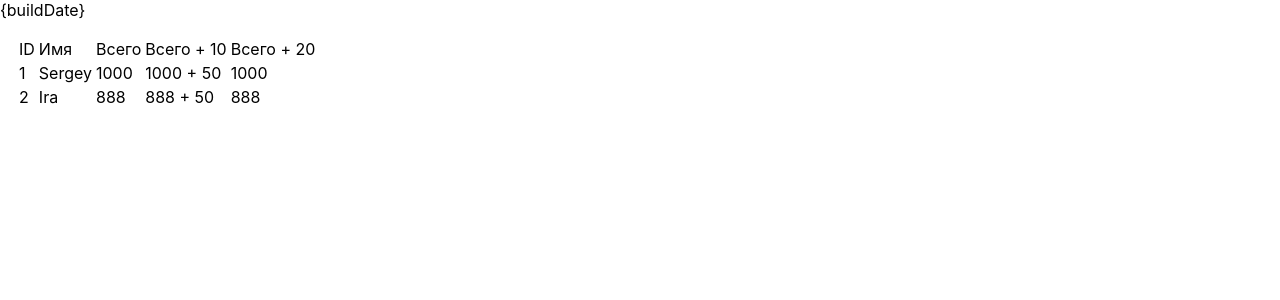
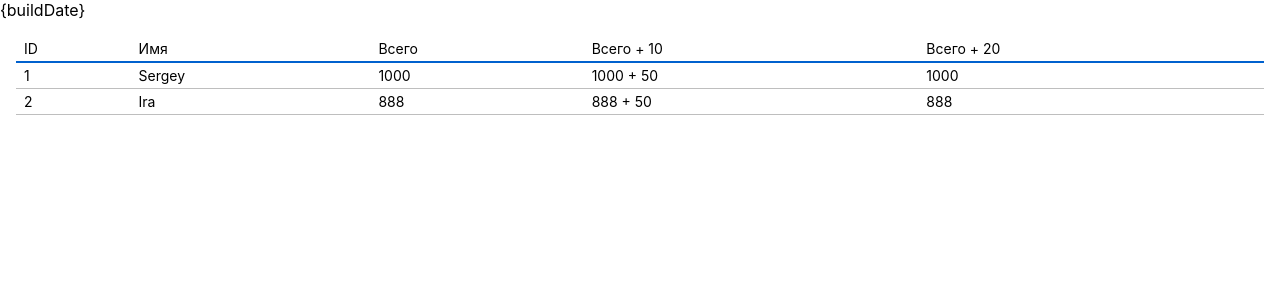
Before and after one commit to mukhindev/template-react, a React (Vite) app: page / in a window 1280 px wide. Shown: the top 300 px of the page. Built offline with nearby package versions, Linux system fonts and the light colour scheme.

Commit message:
Update Table

```diff
--- a/src/app/App/App.tsx
+++ b/src/app/App/App.tsx
@@ -2,10 +2,20 @@ import DataTable from "~/shared/ui/DataTable";
 import styles from "./App.module.scss";
 
 const orders = [
-  { id: "1", user: { firstName: "Sergey", lastName: "Mukhin" }, total: 1000 },
+  {
+    id: "1",
+    user: {
+      firstName: "Sergey",
+      lastName: "Mukhin",
+    },
+    total: 1000,
+  },
   {
     id: "2",
-    user: { firstName: "Ira", lastName: "Pivovarova" },
+    user: {
+      firstName: "Ira",
+      lastName: "Pivovarova",
+    },
     total: 888,
   },
 ];
--- a/src/app/main.tsx
+++ b/src/app/main.tsx
@@ -1,5 +1,6 @@
 import { createRoot } from "react-dom/client";
 import App from "~/app/App";
+import "./variables.scss";
 import "./main.scss";
 
 const rootElement = document.getElementById("root");
--- /dev/null
+++ b/src/app/variables.scss
@@ -0,0 +1,19 @@
+:root {
+  /* colors */
+  --color-primary: oklch(0.5 0.2 250);
+  --color-border: oklch(0.8 0 90);
+
+  /* font-size */
+  --font-size-sm: 0.875rem;
+  --font-size-md: 1rem;
+
+  /* spacing */
+  --scaling-factor: 8px;
+
+  /* indent */
+  --spacing-xs: calc(0.5 * var(--scaling-factor));
+  --spacing-sm: calc(1 * var(--scaling-factor));
+  --spacing-md: calc(1.5 * var(--scaling-factor));
+  --spacing-lg: calc(3 * var(--scaling-factor));
+  --spacing-xl: calc(6 * var(--scaling-factor));
+}
--- /dev/null
+++ b/src/shared/ui/DataTable/DataTable.module.scss
@@ -0,0 +1,20 @@
+.DataTable {
+  overflow-x: auto;
+  font-size: var(--font-size-sm);
+
+  &Table {
+    table-layout: auto;
+    border-collapse: collapse;
+    width: 100%;
+  }
+
+  &HeadCell {
+    padding: var(--spacing-xs) var(--spacing-sm);
+    border-bottom: 2px solid var(--color-primary);
+  }
+
+  &BodyCell {
+    padding: var(--spacing-xs) var(--spacing-sm);
+    border-bottom: 1px solid var(--color-border);
+  }
+}
--- a/src/shared/ui/DataTable/DataTable.tsx
+++ b/src/shared/ui/DataTable/DataTable.tsx
@@ -1,6 +1,9 @@
+import { ForwardedRef, forwardRef, HTMLAttributes, ReactNode } from "react";
 import { ColumnDef } from "./types";
+import styles from "./DataTable.module.scss";
+import { clsx } from "clsx";
 
-interface DataTableProps<T> {
+interface DataTableProps<T> extends HTMLAttributes<HTMLDivElement> {
   /** Определение колонок таблицы */
   defs: ColumnDef<T>[];
   /** Массив данных для вывода. Каждый элемент — строка */
@@ -8,26 +11,42 @@ interface DataTableProps<T> {
 }
 
 /** Генерация таблицы из данных */
-export default function DataTable<T>(props: DataTableProps<T>) {
-  if (!props.data || !props.defs) {
+export default forwardRef(function DataTable<T>(
+  props: DataTableProps<T>,
+  ref: ForwardedRef<HTMLDivElement>,
+) {
+  const {
+    data = [],
+    defs = [],
+    "data-component": dataComponent,
+    className,
+    ...divProps
+  } = props;
+
+  if (!data || !defs) {
     return null;
   }
 
   return (
-    <div data-component="DataTable">
-      <table>
+    <div
+      data-component={!dataComponent ? "Table" : `Table/${dataComponent}`}
+      className={clsx(styles.DataTable, className)}
+      ref={ref}
+      {...divProps}
+    >
+      <table className={styles.DataTableTable}>
         <thead>
           <tr>
-            {props.defs.map((def, defIndex) => {
+            {defs.map((def, defIndex) => {
               return <DataTableHeadCell key={defIndex} def={def} />;
             })}
           </tr>
         </thead>
         <tbody>
-          {props.data.map((item, dataIndex) => {
+          {data.map((item, dataIndex) => {
             return (
               <tr key={dataIndex}>
-                {props.defs.map((def, defIndex) => {
+                {defs.map((def, defIndex) => {
                   return (
                     <DataTableBodyCell
                       key={defIndex}
@@ -44,23 +63,29 @@ export default function DataTable<T>(props: DataTableProps<T>) {
       </table>
     </div>
   );
-}
+});
 
-interface DataTableHeadCellProps<T> {
+interface DataTableHeadCellProps<T>
+  extends HTMLAttributes<HTMLTableCellElement> {
   /** Определение колонки (свойства колонки) */
   def: ColumnDef<T>;
 }
 function DataTableHeadCell<T>(props: DataTableHeadCellProps<T>) {
-  const { def } = props;
+  const { def, className } = props;
 
   return (
-    <td data-component="DataTableHeadCell" {...def.headCellProps}>
+    <td
+      data-component="DataTableHeadCell"
+      className={clsx(styles.DataTableHeadCell, className)}
+      {...def.headCellProps}
+    >
       {def.title ?? def.valueKey}
     </td>
   );
 }
 
-interface DataTableBodyCellProps<T> {
+interface DataTableBodyCellProps<T>
+  extends HTMLAttributes<HTMLTableCellElement> {
   /** Определение колонки (свойства колонки) */
   def: ColumnDef<T>;
   /** Данные строки таблицы */
@@ -69,14 +94,22 @@ interface DataTableBodyCellProps<T> {
 }
 
 function DataTableBodyCell<T>(props: DataTableBodyCellProps<T>) {
-  const { def, item, index } = props;
+  const { def, item, index, className } = props;
+
+  const withWrapper = (element: ReactNode) => {
+    return (
+      <td
+        data-component="DataTableBodyCell"
+        className={clsx(styles.DataTableBodyCell, className)}
+        {...def.bodyCellProps}
+      >
+        {element}
+      </td>
+    );
+  };
 
   if (def.render) {
-    return (
-      <td data-component="DataTableBodyCell" {...def.bodyCellProps}>
-        {def.render(props.item, index)}
-      </td>
-    );
+    return withWrapper(def.render(props.item, index));
   }
 
   const value = def.valueKey && getValueFromObject(item, def.valueKey);
@@ -87,11 +120,7 @@ function DataTableBodyCell<T>(props: DataTableBodyCellProps<T>) {
     typeof value === "string" ||
     typeof value === "number"
   ) {
-    return (
-      <td data-component="DataTableBodyCell" {...def.bodyCellProps}>
-        {value}
-      </td>
-    );
+    return withWrapper(value);
   }
 }
 
--- a/src/shared/ui/Grid/Cell.tsx
+++ b/src/shared/ui/Grid/Cell.tsx
@@ -17,7 +17,6 @@ export interface CellProps extends HTMLAttributes<HTMLDivElement> {
   columns?: number;
   /** Число на сколько строк сетки расширяться. -1 = на всю высоту */
   rows?: number;
-  "data-component"?: string;
 }
 
 /** Ячейка сетки */
@@ -64,8 +63,8 @@ export default forwardRef(function Cell(
   return (
     <div
       data-component={!dataComponent ? "Cell" : `Cell/${dataComponent}`}
+      className={clsx(styles.Cell, className)}
       ref={ref}
-      className={clsx(styles.Cell, className)}
       style={{
         "--grid-column": gridColumn,
         "--grid-row": gridRow,
```
Also changed, not shown: src/react.d.ts (+10 -0 lines).
